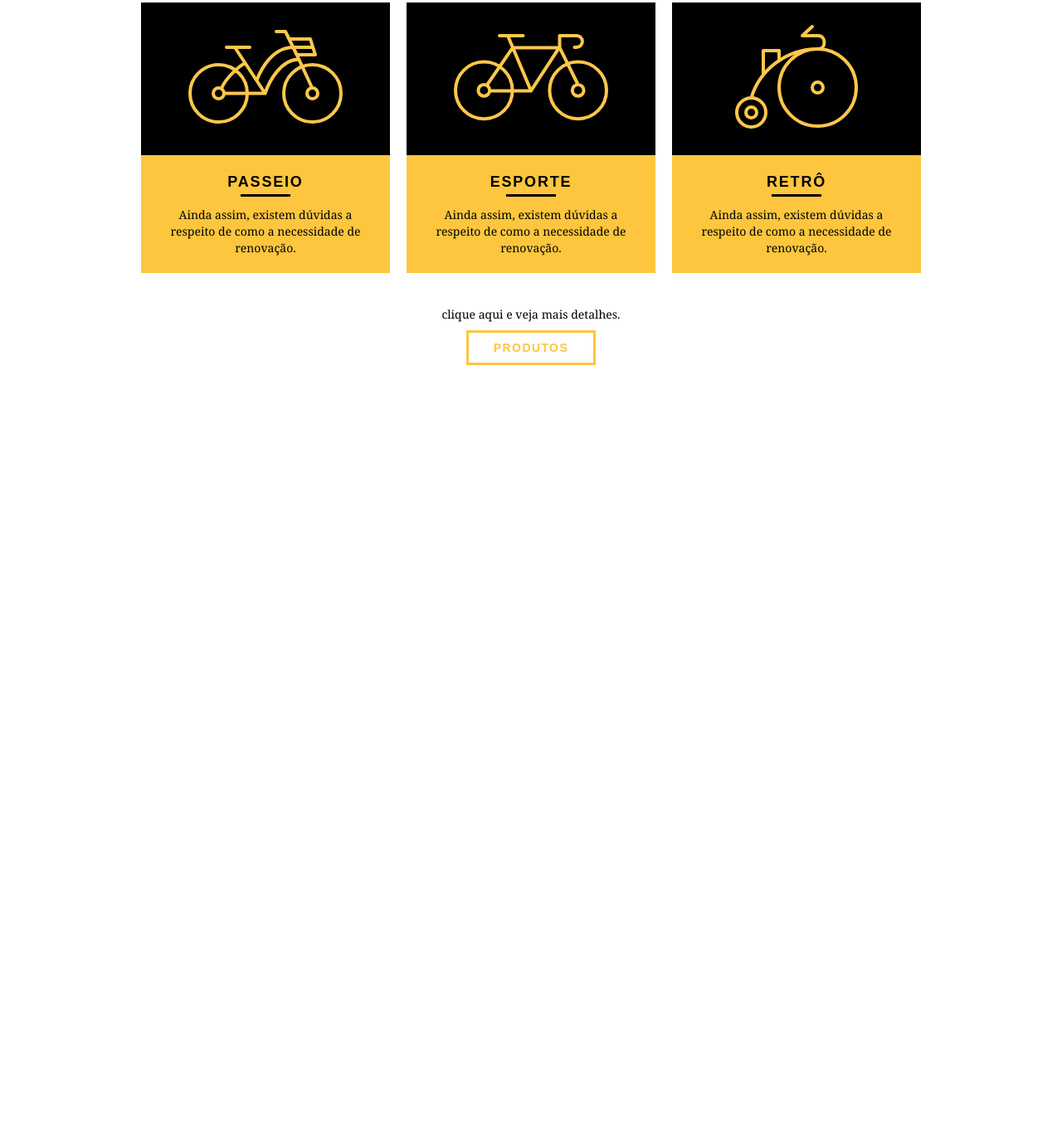
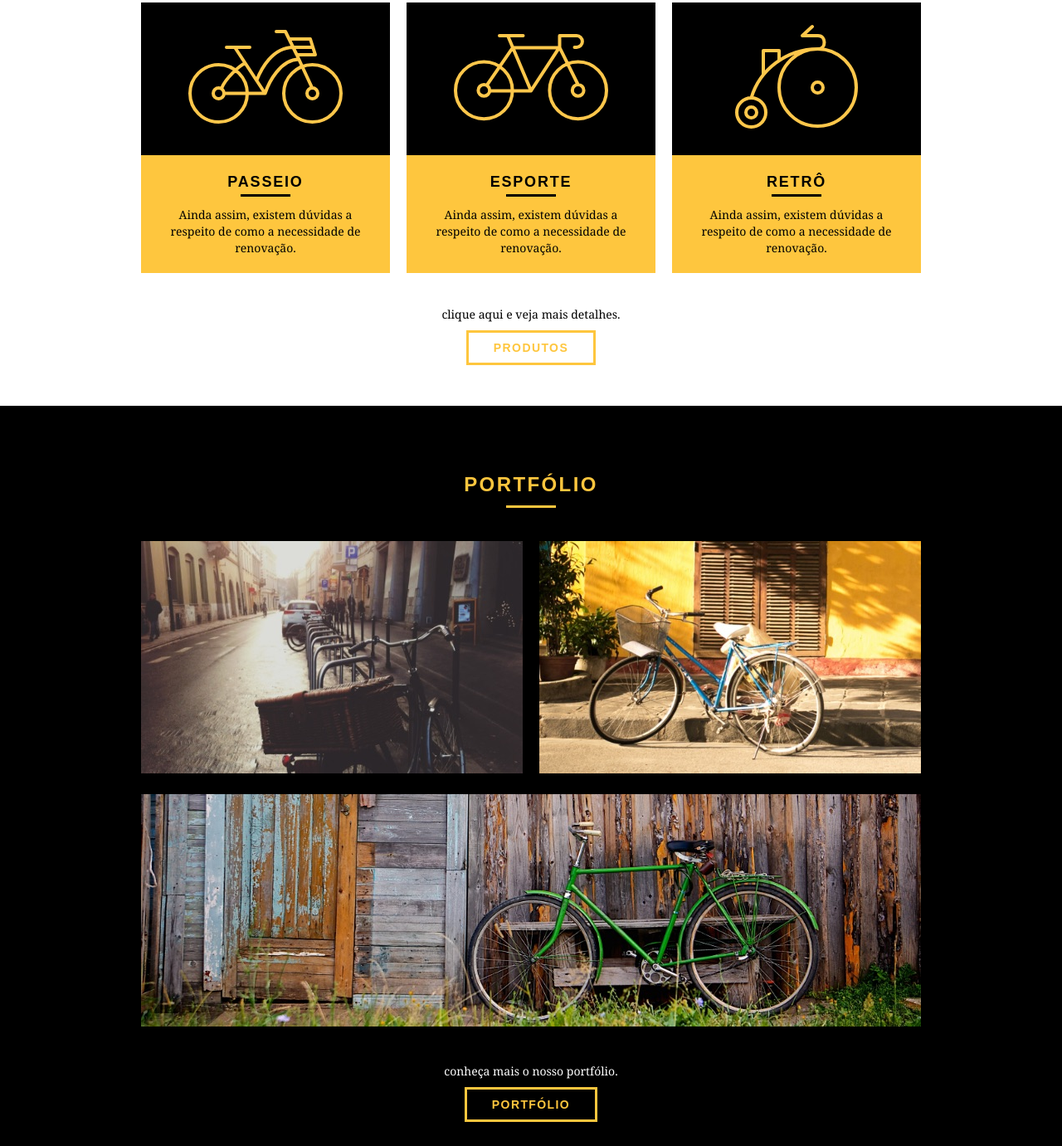
Before and after one commit to juliusczm/origamid-bikcraft, a plain HTML site: page index.html in a window 1280 px wide. Shown: the part 616-1997 px from the top of the page at 83% size. Before the commit the page ends 1105 px from the top, so only its background shows below. Drawn offline with Linux system fonts and the light colour scheme.

Commit message:
Adicionado a parte do portfólio na home

```diff
--- a/css/style.css
+++ b/css/style.css
@@ -177,3 +177,28 @@ p {
 .call p {
   margin-bottom: 20px;
 }
+
+/* Portfólio */
+
+.portfolio {
+  width: 100%;
+  background: #000;
+  padding: 40px 0;
+}
+
+.portfolio .subtitulo {
+  margin-top: 40px;
+  color: #fec63e;
+}
+
+.portfolio .subtitulo:after {
+  background: #fec63e;
+}
+
+.portfolio_lista li:last-child {
+  margin-top: 20px;
+}
+
+.portfolio .call p {
+  color: #fff;
+}
--- a/index.html
+++ b/index.html
@@ -80,5 +80,26 @@
         <a href="produtos.html" class="btn btn-preto">Produtos</a>
       </div>
     </section>
+
+    <section class="portfolio">
+      <div class="container">
+        <h2 class="subtitulo">Portfólio</h2>
+        <ul class="portfolio_lista">
+          <li class="grid-8">
+            <img src="img/portfolio/retro.jpg" alt="Bicicletq Retrô" />
+          </li>
+          <li class="grid-8">
+            <img src="img/portfolio/passeio.jpg" alt="Bicicletq Passeio" />
+          </li>
+          <li class="grid-16">
+            <img src="img/portfolio/esporte.jpg" alt="Bicicletq Esporte" />
+          </li>
+        </ul>
+        <div class="call">
+          <p>conheça mais o nosso portfólio.</p>
+          <a href="portfólio.html" class="btn">Portfólio</a>
+        </div>
+      </div>
+    </section>
   </body>
 </html>
```
